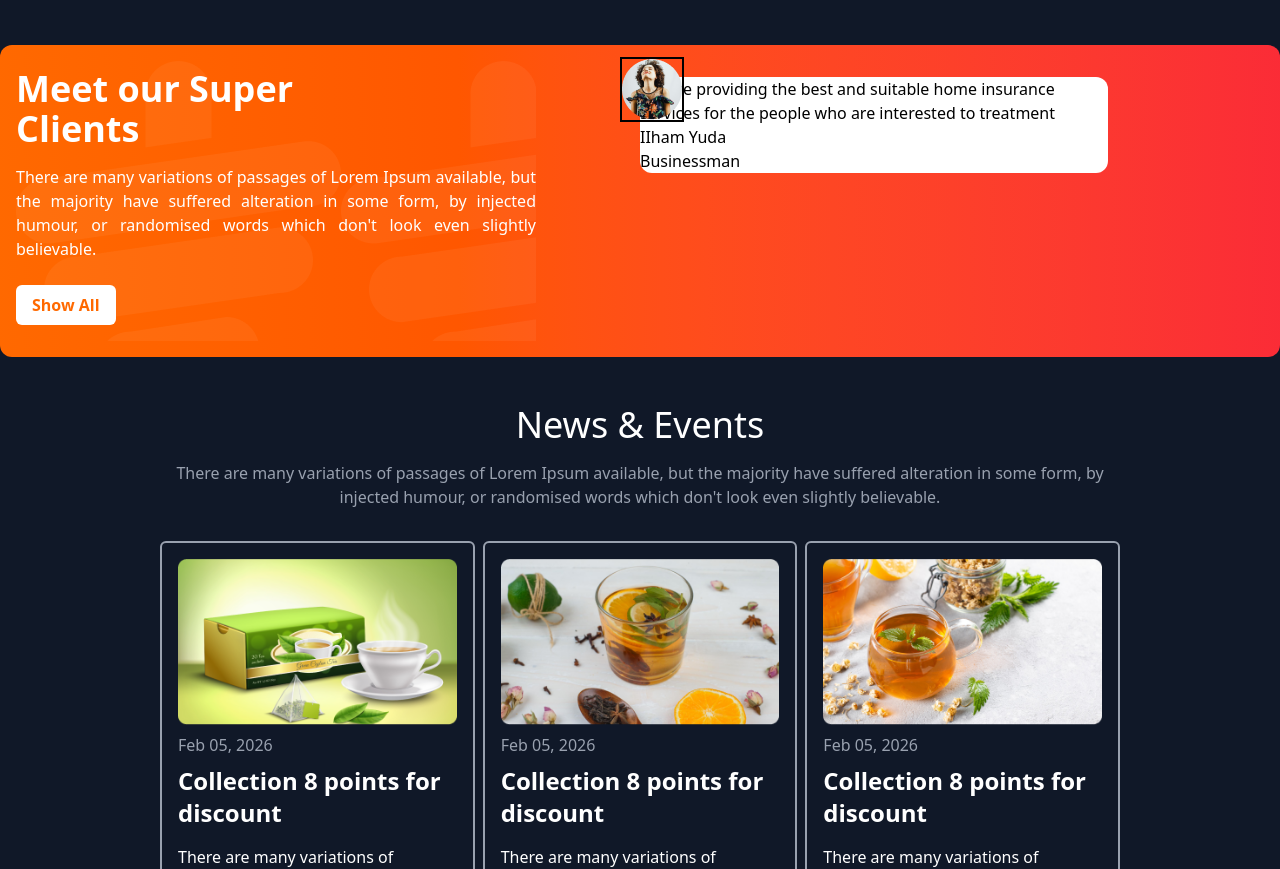
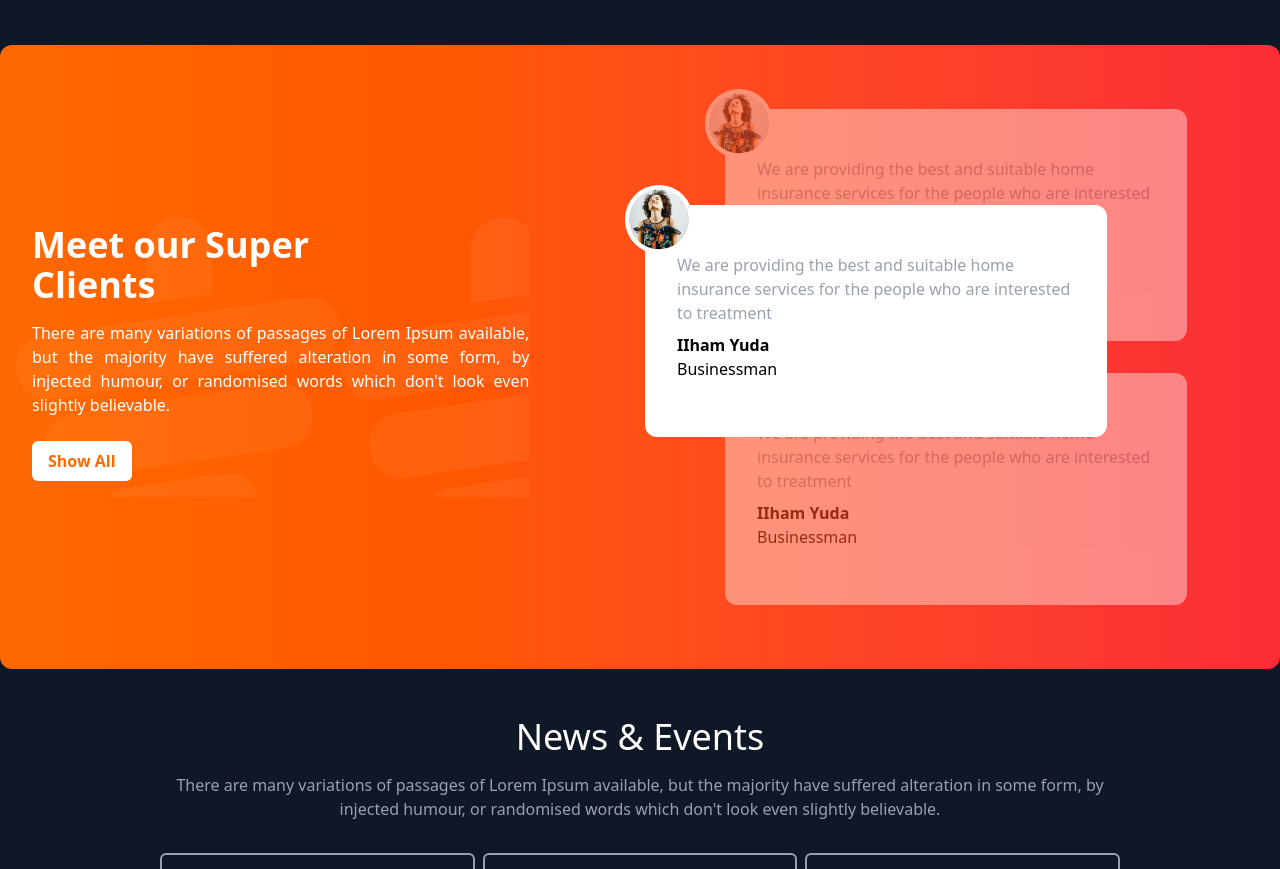
Before and after one commit to abirpuc/tea_house_tailwindcss, a website: page index.html in a window 1280 px wide. Shown: the part 1740-2609 px from the top of the page. Drawn offline with Linux system fonts and the light colour scheme; files whose address does not match are found by name.

Commit message:
desing review card

```diff
--- a/index.html
+++ b/index.html
@@ -106,8 +106,8 @@
 
         <!-- clients section  -->
         <section class="my-12">
-            <div class="grid grid-cols-2 bg-linear-to-r from-orange-500 to-red-500 rounded-xl p-4">
-                <div class="w-5/6 bg-[url(./images/bg_cup.png)]">
+            <div class="grid grid-cols-2 justify-center items-center bg-linear-to-r from-orange-500 to-red-500 rounded-xl p-4 gap-4">
+                <div class="w-5/6 pl-4 bg-[url(./images/bg_cup.png)]">
                     <h1 class="text-4xl font-bold py-2">Meet our Super <br> Clients</h1>
                     <p class="font-medium py-2 text-justify">There are many variations of passages of Lorem Ipsum
                         available, but the majority have suffered alteration in some form, by injected humour, or
@@ -115,17 +115,51 @@
                     <button class="bg-white py-2 px-4 rounded-md text-orange-500 font-bold cursor-pointer my-4">Show
                         All</button>
                 </div>
-                <div class="relative w-3/4 py-4">
+                <div class="relative w-3/4 py-4 mx-auto">
                     <!-- top card  -->
-                    <div class="relative w-full bg-white rounded-xl text-black">
-                        <img class="absolute -top-5 -left-5 border-2 " src="./images/client.png" alt="">
-                        <div>
-                            <p>We are providing the best and suitable home insurance services for the people who are
+                    <div class="w-full bg-white my-8 rounded-xl text-black relative opacity-40">
+                        <div class="absolute -top-5 -left-5 bg-white rounded-full">
+                            <img class="p-1" src="./images/client.png" alt="">
+                        </div>
+                        <div class="py-12 px-8">
+                            <p class="text-gray-400">We are providing the best and suitable home insurance services for the people who are
                                 interested to treatment</p>
-                            <h2>IIham Yuda</h2>
-                            <p>Businessman</p>
+                            <div class="py-2">
+                                <h2 class="text-md font-bold">IIham Yuda</h2>
+                                <p>Businessman</p>
+                            </div>
                         </div>
                     </div>
+
+                    <div class="w-full bg-white my-8 rounded-xl text-black absolute top-28 -left-20 z-100">
+                        <div class="relative bg-white rounded-full">
+                            <img class="absolute -top-5 -left-5 p-1 bg-white rounded-full" src="./images/client.png" alt="">
+                        </div>
+                        <div class="py-12 px-8">
+                            <p class="text-gray-400">We are providing the best and suitable home insurance services for the people who are
+                                interested to treatment</p>
+                            <div class="py-2">
+                                <h2 class="text-md font-bold">IIham Yuda</h2>
+                                <p>Businessman</p>
+                            </div>
+                        </div>
+                    </div>
+
+
+                    <div class="w-full bg-white rounded-xl my-8 text-black relative opacity-40">
+                        <div class="absolute -top-5 -left-5 bg-white rounded-full">
+                            <img class="p-1" src="./images/client.png" alt="">
+                        </div>
+                        <div class="py-12 px-8">
+                            <p class="text-gray-400">We are providing the best and suitable home insurance services for the people who are
+                                interested to treatment</p>
+                            <div class="py-2">
+                                <h2 class="text-md font-bold">IIham Yuda</h2>
+                                <p>Businessman</p>
+                            </div>
+                        </div>
+                    </div>
+
                 </div>
             </div>
         </section>
@@ -172,7 +206,9 @@
             </div>
             <div class="flex items-center gap-2">
                 <p class="text-black font-medium">REady to get strated?</p>
-                <button class="bg-linear-l to-orange-200 from-bg-orange-500 bg-orange-500 py-2 px-4 rounded-md pointer">Get Started</button>
+                <button
+                    class="bg-linear-l to-orange-200 from-bg-orange-500 bg-orange-500 py-2 px-4 rounded-md pointer">Get
+                    Started</button>
             </div>
         </div>
         <div class="py-12 grid grid-cols-4 text-black">
@@ -204,7 +240,8 @@
             <div>
                 <h1 class="font-bold text-semibold pb-4">Subscribe to our newsletter</h1>
                 <div class="flex gap-2">
-                    <input class="border-b-2 border-l-0 border-r-0 border-t-0 focus:outline-0" type="email" placeholder="Email address">
+                    <input class="border-b-2 border-l-0 border-r-0 border-t-0 focus:outline-0" type="email"
+                        placeholder="Email address">
                     <button class="py-2 px-4 bg-orange-600 rounded-md text-white">Submit</button>
                 </div>
             </div>
```
Also changed, not shown: output/output.css.
